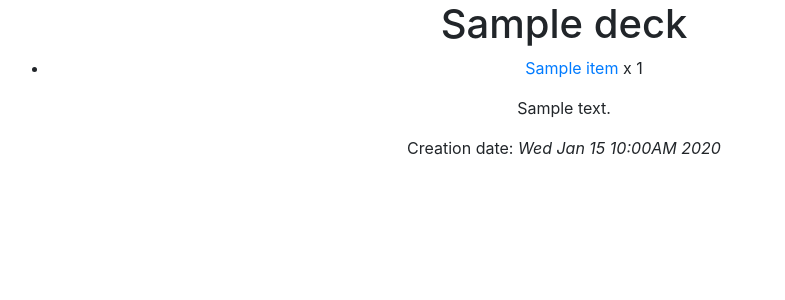
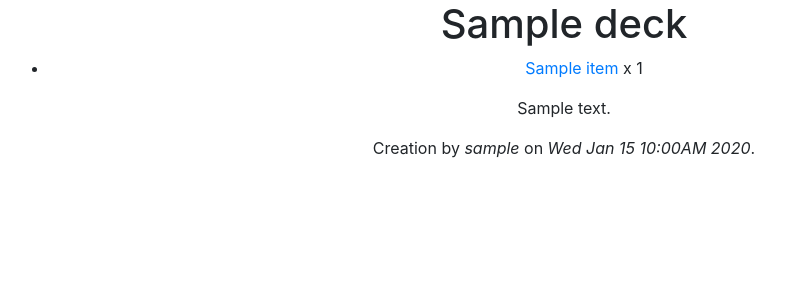
Before and after one commit to NicholasBreazeale/Springboard-Capstone-1, a Flask app: page /deck/1 in a window 1280 px wide. Shown: the part 56-356 px from the top of the page, without its empty margins (76-861 px from the left). Run offline with Flask 2, Linux system fonts and the light colour scheme; tables that the repository leaves empty hold one stand-in row (values such as "Sample post"); a database or web service that is not in the repository returns one stand-in record (values such as "Sample title"); data that the repository does not hold is empty; some libraries are stand-ins or nearby versions.

Commit message:
Public deck view now shows the author's name

```diff
--- a/templates/deck.html
+++ b/templates/deck.html
@@ -11,6 +11,6 @@
 			{% endfor -%}
 		</ul>
 	<p>{{ deck.description }}</p>
-	<p>Creation date: <i>{{ deck.date.strftime("%a %b %d %I:%M%p %Y") }}</i></p>
+	<p>Creation by <i>{{ deck.user.username }}</i> on <i>{{ deck.date.strftime("%a %b %d %I:%M%p %Y") }}</i>.</p>
 </div>
 {%- endblock %}
```
